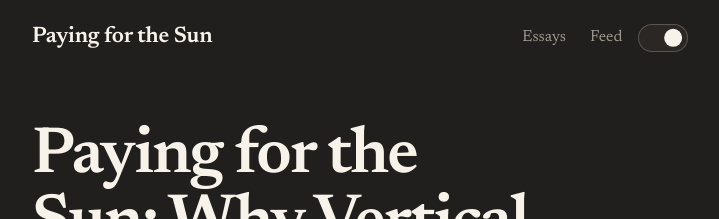
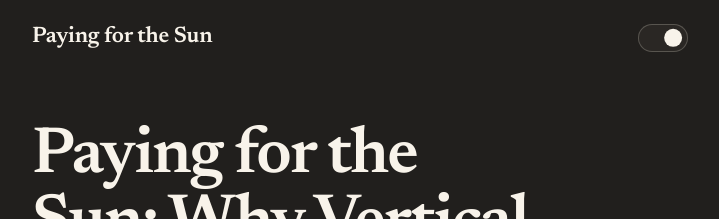
Before and after one commit to RighteousHundred/blog, a Jekyll site: the page built from _posts/2026-08-24-paying-for-the-sun-why-vertical-farming-failed.md, in a window 1280 px wide. Shown: the top 219 px of the page, without its empty margins (280-999 px from the left). Built offline with Jekyll 4.4.1, drawn with Linux system fonts in a browser that asks for light colours.

Commit message:
feat: bare header that scrolls away, white current section
- Header now carries only the blog name and the theme toggle. The Essays
  and Feed links are removed; the feed and sitemap remain linked from the
  footer, so nothing becomes unreachable.
- The header is no longer sticky. It scrolls out of view with the page
  (verified: its bottom edge sits above the viewport once you are into the
  article). The contents rail and its collapse control stay fixed, so the
  section list is still there once the header has gone.
- The section being read is now plain white rather than off-white cream,
  which reads as unambiguously current against the muted entries. On the
  light theme the same token resolves to plain black.

With no sticky header to clear, heading scroll-margin drops from 6rem to
2rem and the scroll-spy line moves from 140px to 120px.

```diff
--- a/_layouts/default.html
+++ b/_layouts/default.html
@@ -33,11 +33,6 @@
   <header class="site-header">
     <div class="shell">
       <a class="site-mark" href="{{ '/' | relative_url }}">{{ site.title }}</a>
-      <span class="header-spacer"></span>
-      <nav class="site-nav">
-        <a href="{{ '/' | relative_url }}">Essays</a>
-        <a href="{{ '/feed.xml' | relative_url }}">Feed</a>
-      </nav>
       <button class="theme-toggle" type="button"
               aria-label="Toggle light and dark theme" aria-pressed="false"></button>
     </div>
--- a/_layouts/post.html
+++ b/_layouts/post.html
@@ -93,7 +93,7 @@ layout: default
 
     var current = null;
     function update() {
-      var line = 140;                       /* a little below the sticky header */
+      var line = 120;                       /* a little below the top of the viewport */
       var index = 0;
       for (var i = 0; i < targets.length; i++) {
         if (targets[i] && targets[i].getBoundingClientRect().top <= line) index = i;
--- a/assets/css/style.css
+++ b/assets/css/style.css
@@ -21,6 +21,8 @@
   --rule:        rgba(235, 228, 216, 0.13);
   --rule-strong: rgba(235, 228, 216, 0.24);
 
+  --toc-current: #ffffff;
+
   --serif: "Newsreader", ui-serif, Georgia, Cambria, "Times New Roman", serif;
   --mono:  ui-monospace, SFMono-Regular, "SF Mono", Menlo, Consolas, monospace;
 
@@ -41,6 +43,8 @@
 
   --rule:        rgba(43, 40, 35, 0.15);
   --rule-strong: rgba(43, 40, 35, 0.28);
+
+  --toc-current: #000000;
 }
 
 *, *::before, *::after { box-sizing: border-box; }
@@ -91,15 +95,12 @@ body {
 /* --- Header -------------------------------------------------------------- */
 
 .site-header {
-  position: sticky;
-  top: 0;
-  z-index: 10;
-  background: var(--bg);
   padding: 1.25rem 0;
 }
 .site-header .shell {
   display: flex;
   align-items: center;
+  justify-content: space-between;
   gap: 1rem;
 }
 
@@ -111,12 +112,6 @@ body {
   text-decoration: none;
 }
 .site-mark:hover { color: var(--ink); }
-
-.header-spacer { flex: 1; }
-
-.site-nav { display: flex; gap: 1.5rem; font-size: 1rem; }
-.site-nav a { color: var(--ink-muted); text-decoration: none; }
-.site-nav a:hover { color: var(--ink-strong); }
 
 /* Theme switch — a pill with a travelling knob. */
 .theme-toggle {
@@ -261,7 +256,7 @@ body {
   text-decoration: none;
 }
 .toc a:hover { color: var(--ink-strong); }
-.toc a.is-current { color: var(--ink-strong); }
+.toc a.is-current { color: var(--toc-current); }
 
 .post-header { padding-top: 3rem; }
 .post-title {
@@ -292,14 +287,14 @@ body {
   line-height: 1.15;
   letter-spacing: -0.02em;
   color: var(--ink-strong);
-  scroll-margin-top: 6rem;
+  scroll-margin-top: 2rem;
 }
 .post-body h3 {
   margin: 2.5rem 0 .9rem;
   font-size: 1.4rem;
   font-weight: 600;
   color: var(--ink-strong);
-  scroll-margin-top: 6rem;
+  scroll-margin-top: 2rem;
 }
 
 .post-body a {
```
